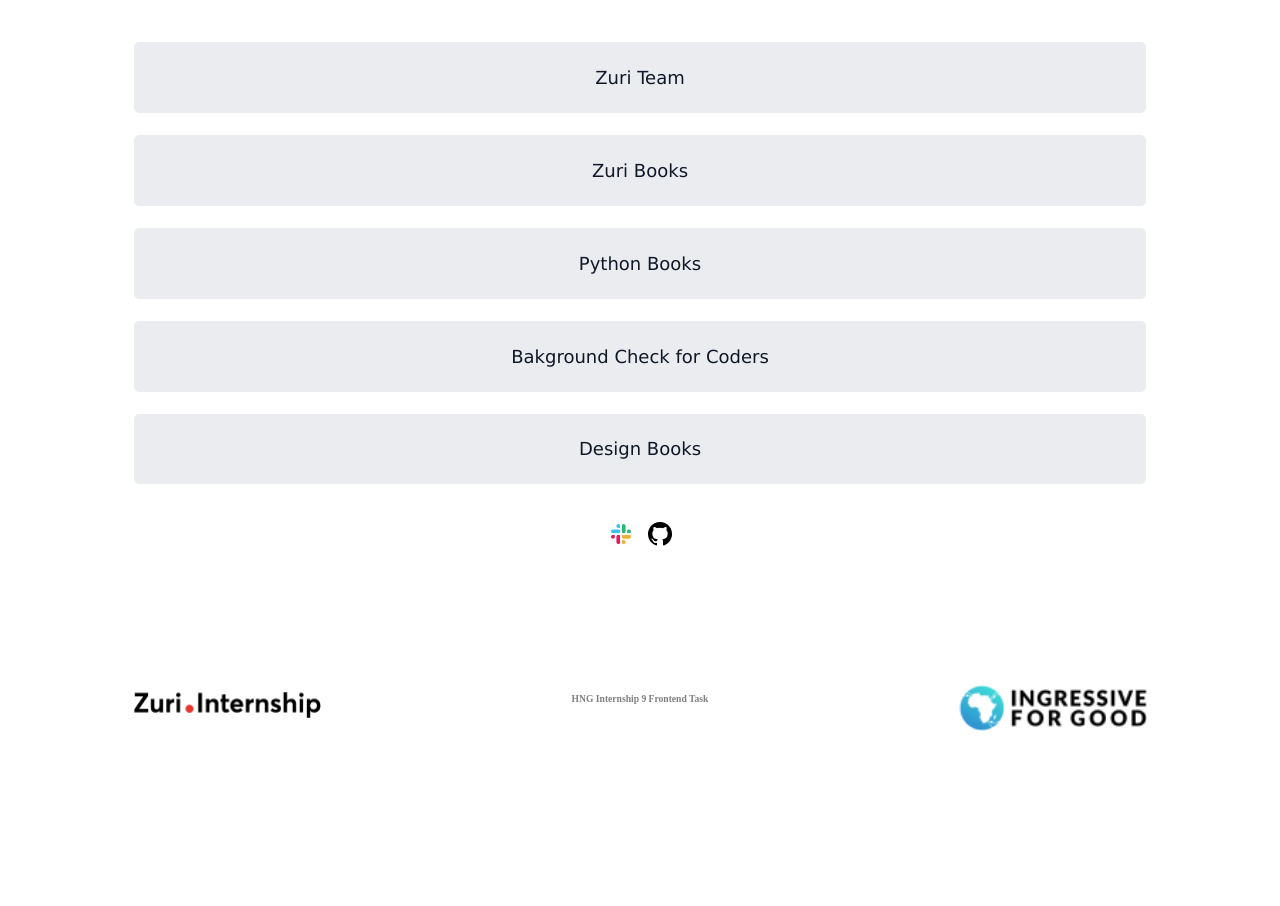
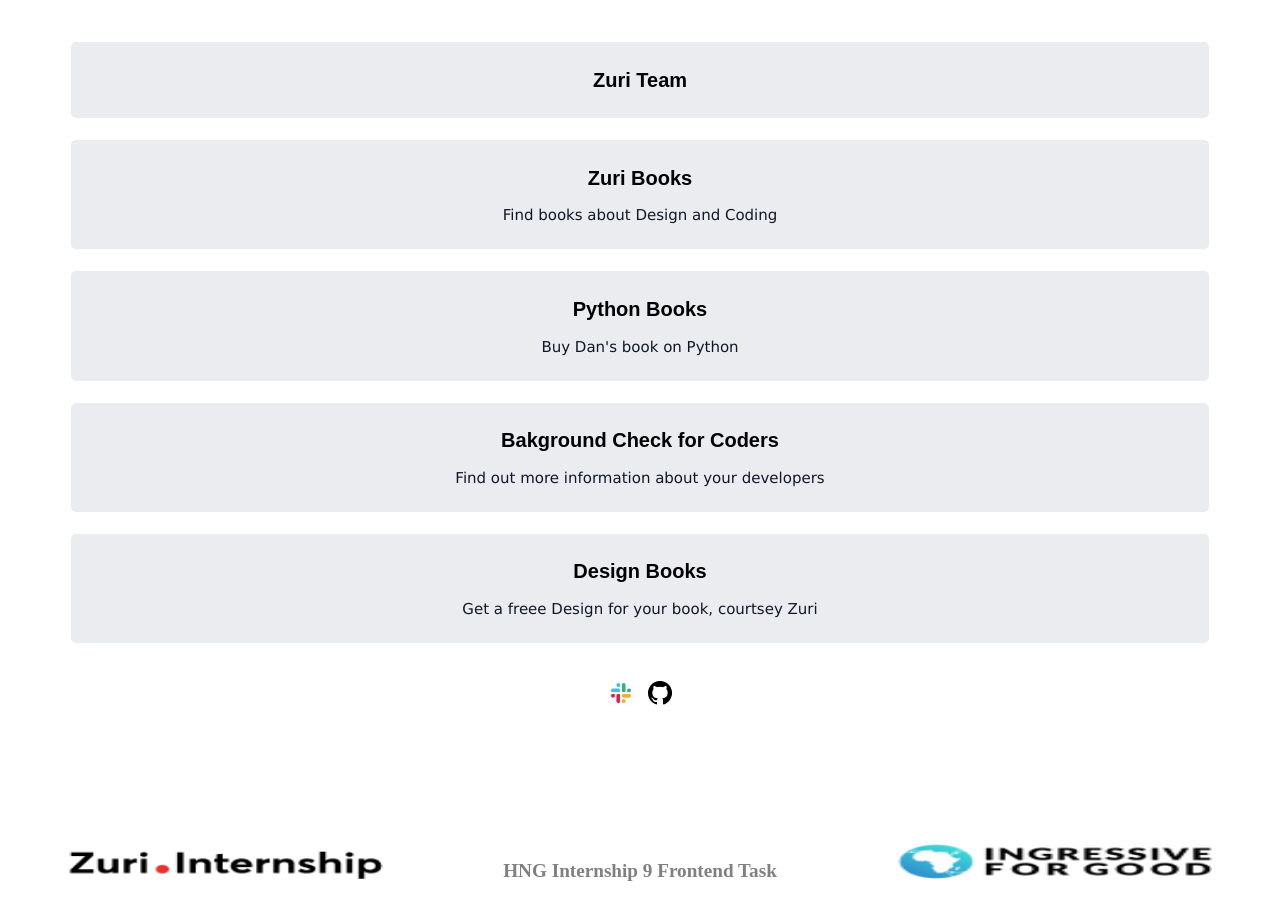
Before and after one commit to 21907388/task1, a React app: page / in a window 1280 px wide. Shown: the part 200-1106 px from the top of the page. Before the commit the page ends 951 px from the top, so only its background shows below. Built offline with nearby package versions, Linux system fonts and the light colour scheme.

Commit message:
commit last of lasts

```diff
--- a/package.json
+++ b/package.json
@@ -10,6 +10,7 @@
     "react-dom": "^18.2.0",
     "react-icons": "^4.6.0",
     "react-scripts": "5.0.1",
+    "styled-components": "^5.3.6",
     "web-vitals": "^2.1.4"
   },
   "scripts": {
--- /dev/null
+++ b/src/foot.js
@@ -0,0 +1,15 @@
+import React from 'react';
+import foot from './foot.png'
+import zuri from './zuri.png'
+import './styles.css'
+
+const Footer=()=>
+
+<div  className='footer' >
+<img src={zuri} alt='zuri' style={{width: '25%', height: 35}} className='iamgesTwo'/>
+<h2 style={{fontSize: '120%', color: 'gray'}}> HNG Internship 9 Frontend Task </h2>
+<img src={foot} alt='foot' style={{width: '25%', height: 35 }} classeName='imagesThree'/>
+</div>
+
+
+export default Footer;
--- a/src/index.js
+++ b/src/index.js
@@ -3,12 +3,12 @@ import ReactDOM from 'react-dom'
 import {TfiShare} from 'react-icons/tfi'
 import image from './profile.jpg'
 import icone from './Icon.png'
-import foot from './foot.png'
 import vector from './vector.PNG'
-import zuri from './zuri.png'
+import Footer from './foot'
+
 
 const btnStyles={
-    width:'80%',
+    width:'90%',
     height : '7%',
     backgroundColor:'#EAECF0',
     padding: 10,
@@ -27,7 +27,7 @@ const linkStyles={
 }
 const textStyle={
   fontFamily:'Verdana',
-  fontSize:'18px',
+  fontSize:'15px',
   fontWeight:'500',
   fontStyle:'normal',
   color: '#101828'
@@ -40,13 +40,7 @@ const maintextStyle={
   color: '#101828',
   marginBottom: '50px'
 }
-const footStyle={
-  display: 'flex',
-  justifyContent: 'space-around',
-  marginBottom: '20px'
 
-
-}
 const iconStyle={
   marginLeft: '80%',
   borderRadius: '50%',
@@ -74,27 +68,32 @@ const Middle=()=>
 <div style={linkStyles} flex='auto' classeName='divs'>
 <a href='https://training.zuri.team/'target="_blank" rel="noreferrer" >
           <button style={btnStyles} id="btn__zuri" className='buttonMiddle'>
-          <h2 style={textStyle} className='text'>Zuri Team</h2>
+          <h2 className='text'>Zuri Team</h2>
+
             </button>
         </a><p></p>
 <a href='http://books.zuri.team'target="_blank" rel="noreferrer" >
           <button style={btnStyles} id="books" className='buttonMiddle'>
-            <h2 style={textStyle} className='text'>Zuri Books</h2>
+            <h2  className='text'>Zuri Books</h2>
+            <h3 style={textStyle}> Find books about Design and Coding</h3>
             </button>
         </a><p></p>
 <a href='https://books.zuri.team/python-for-beginners?ref_id=<yourslackname>'target="_blank" rel="noreferrer" >
           <button style={btnStyles} id="book__python" className='buttonMiddle'>
-          <h2 style={textStyle} className='text'>Python Books</h2>
+          <h2  className='text'>Python Books</h2>
+          <h3 style={textStyle}> Buy Dan's book on Python</h3>
             </button>
         </a><p></p>
 <a href='https://background.zuri.team'target="_blank" rel="noreferrer" >
           <button style={btnStyles} id="pitch" className='buttonMiddle'>
-          <h2 style={textStyle} className='text'>Bakground Check for Coders</h2>
+          <h2 className='text'>Bakground Check for Coders</h2>
+          <h3 style={textStyle}> Find out more information about your developers</h3>
             </button>
         </a><p></p>
 <a href='https://books.zuri.team/design-rules'target="_blank" rel="noreferrer" >
           <button style={btnStyles} id="book__design" className='buttonMiddle'>
-          <h2 style={textStyle} className='text'>Design Books</h2>
+          <h2 className='text'>Design Books</h2>
+          <h3 style={textStyle}> Get a freee Design for your book, courtsey Zuri</h3>
             </button>
         </a>
         <div style={{padding:35, marginBottom: 100}} className='divBottom'>
@@ -103,12 +102,8 @@ const Middle=()=>
         </div>
 </div>
 
-const Footer=()=>
-<div style={footStyle} className='foot' >
-<img src={zuri} alt='zuri' style={{width: '15%', height: '7%'}} className='iamgesTwo'/>
-<h2 style={{fontSize: '60%', color: 'gray'}}> HNG Internship 9 Frontend Task </h2>
-<img src={foot} alt='foot' style={{width: '15%', height: '5%' }} classeName='imagesThree'/>
-</div>
+
+
 
 const HexaColor=()=>(
   <div>
@@ -117,6 +112,7 @@ const HexaColor=()=>(
     <Footer/>
   </div>
 )
+
 const rootElement = document.getElementById('root')
 
 ReactDOM.render(<HexaColor/>, rootElement)
--- a/src/styles.css
+++ b/src/styles.css
@@ -1,21 +1,26 @@
-.buttonMiddle{
-    width:1152px;
-    height : 76px;
-    background:#EAECF0;
-    padding: 10;
-  border: none;
-  border-radius: 5;
-  margin: 3;
+.footer{
+     display: flex;
+     justify-content: space-around;
+     margin-bottom: '20px'
 
-};
-.divs{
-    align-items: center;
-  justify-content: center;
-  text-align: center;
-  display: flex;
-};
-.image1{
-    width: 88;
-    height: 88;
-    border-radius: 400/ 2;
 }
+@media only screen and (max-width: 399px) {
+    .footer {
+      flex-direction: column;
+    }
+  }
+  @media only screen and (min-width: 400px) and (max-width: 767px) {
+    .footer {
+        flex-direction: column;
+    }
+  }
+  @media only screen and (min-width: 768px) {
+    .footer {
+      flex-direction: column;
+    }
+  }
+  @media only screen and (min-width: 1100px) {
+    .footer {
+        flex-direction: row;
+    }
+  }
```
Also changed, not shown: 1 other file.
